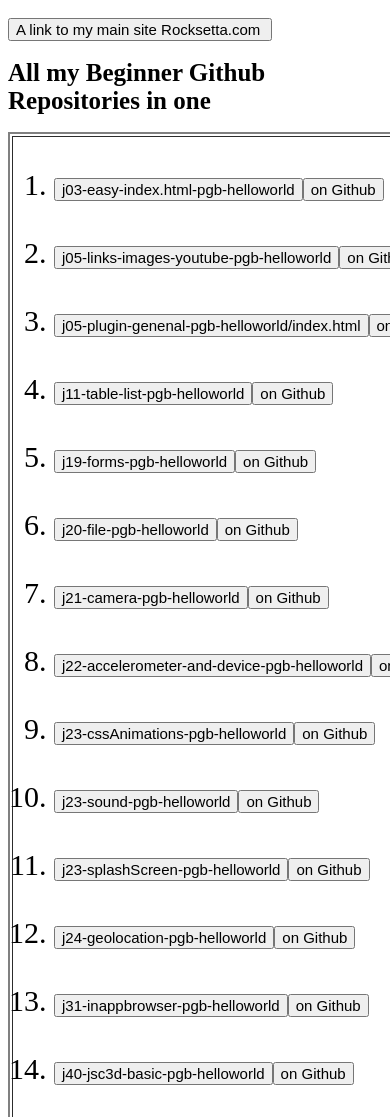
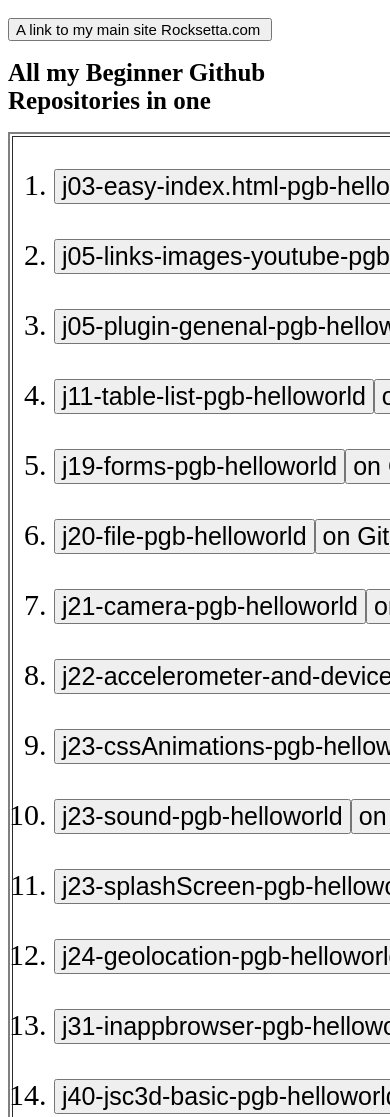
Before and after one commit to hpssjellis/j00-everything-but-the-kitchen-sink-pgb-helloworld, a plain HTML site: page index.html in a window 390 px wide. Shown: the top 1117 px of the page. Drawn offline with Linux system fonts and the light colour scheme; some packages are replaced by stand-ins of ours.

Commit message:
Update index.html

```diff
--- a/index.html
+++ b/index.html
@@ -36,29 +36,29 @@
 <table border=2 width=1000>
 <tr><td >
 <ol>
-<li><input type=button style="font-size:15px" value="j03-easy-index.html-pgb-helloworld" onclick="{location='j03-easy-index.html-pgb-helloworld-index.html'}"><input type=button style="font-size:15px" value="on Github" onclick="{location='https://github.com/hpssjellis/j03-easy-index.html-pgb-helloworld'}"><br><br>
-<li><input type=button style="font-size:15px" value="j05-links-images-youtube-pgb-helloworld" onclick="{location='j05-links-images-youtube-pgb-helloworld-index.html'}"><input type=button style="font-size:15px" value="on Github" onclick="{location='https://github.com/hpssjellis/j05-links-images-youtube-pgb-helloworld'}"><br><br>
-<li><input type=button style="font-size:15px" value="j05-plugin-genenal-pgb-helloworld/index.html" onclick="{location='j05-plugin-genenal-pgb-helloworld-index.html'}"><input type=button style="font-size:15px" value="on Github" onclick="{location='https://github.com/hpssjellis/j05-plugin-genenal-pgb-helloworld'}"><br><br>
-<li><input type=button style="font-size:15px" value="j11-table-list-pgb-helloworld" onclick="{location='j11-table-list-pgb-helloworld-index.html'}"><input type=button style="font-size:15px" value="on Github" onclick="{location='https://github.com/hpssjellis/j11-table-list-pgb-helloworld'}"><br><br>
-<li><input type=button style="font-size:15px" value="j19-forms-pgb-helloworld" onclick="{location='j19-forms-pgb-helloworld-index.html'}"><input type=button style="font-size:15px" value="on Github" onclick="{location='https://github.com/hpssjellis/j19-forms-pgb-helloworld'}"><br><br>
-<li><input type=button style="font-size:15px" value="j20-file-pgb-helloworld" onclick="{location='j20-file-pgb-helloworld-index.html'}"><input type=button style="font-size:15px" value="on Github" onclick="{location='https://github.com/hpssjellis/j20-file-pgb-helloworld'}"><br><br>
-<li><input type=button style="font-size:15px" value="j21-camera-pgb-helloworld" onclick="{location='j21-camera-pgb-helloworld-index.html'}"><input type=button style="font-size:15px" value="on Github" onclick="{location='https://github.com/hpssjellis/j21-camera-pgb-helloworld'}"><br><br>
-<li><input type=button style="font-size:15px" value="j22-accelerometer-and-device-pgb-helloworld" onclick="{location='j22-accelerometer-and-device-pgb-helloworld-index.html'}"><input type=button style="font-size:15px" value="on Github" onclick="{location='https://github.com/hpssjellis/j22-accelerometer-and-device-pgb-helloworld'}"><br><br>
-<li><input type=button style="font-size:15px" value="j23-cssAnimations-pgb-helloworld" onclick="{location='j23-cssAnimations-pgb-helloworld-index.html'}"><input type=button style="font-size:15px" value="on Github" onclick="{location='https://github.com/hpssjellis/j23-cssAnimations-pgb-helloworld'}"><br><br>
-<li><input type=button style="font-size:15px" value="j23-sound-pgb-helloworld" onclick="{location='j23-sound-pgb-helloworld-index.html'}"><input type=button style="font-size:15px" value="on Github" onclick="{location='https://github.com/hpssjellis/j23-sound-pgb-helloworld'}"><br><br>
-<li><input type=button style="font-size:15px" value="j23-splashScreen-pgb-helloworld" onclick="{location='j23-splashScreen-pgb-helloworld-index.html'}"><input type=button style="font-size:15px" value="on Github" onclick="{location='https://github.com/hpssjellis/j23-splashScreen-pgb-helloworld'}"><br><br>
-<li><input type=button style="font-size:15px" value="j24-geolocation-pgb-helloworld" onclick="{location='j24-geolocation-pgb-helloworld-index.html'}"><input type=button style="font-size:15px" value="on Github" onclick="{location='https://github.com/hpssjellis/j24-geolocation-pgb-helloworld'}"><br><br>
-<li><input type=button style="font-size:15px" value="j31-inappbrowser-pgb-helloworld" onclick="{location='j31-inappbrowser-pgb-helloworld-index.html'}"><input type=button style="font-size:15px" value="on Github" onclick="{location='https://github.com/hpssjellis/j31-inappbrowser-pgb-helloworld'}"><br><br>
-<li><input type=button style="font-size:15px" value="j40-jsc3d-basic-pgb-helloworld" onclick="{location='j40-jsc3d-basic-pgb-helloworld-index.html'}"><input type=button style="font-size:15px" value="on Github" onclick="{location='https://github.com/hpssjellis/j40-jsc3d-basic-pgb-helloworld'}"><br><br>
-<li><input type=button style="font-size:15px" value="j41-jsc3d-advanced-pgb-helloworld" onclick="{location='j41-jsc3d-advanced-pgb-helloworld-index.html'}"><input type=button style="font-size:15px" value="on Github" onclick="{location='https://github.com/hpssjellis/j41-jsc3d-advanced-pgb-helloworld'}"><br><br>
-<li><input type=button style="font-size:15px" value="j90-AJAX-pgb-helloworld" onclick="{location='j90-AJAX-pgb-helloworld-index.html'}"><input type=button style="font-size:15px" value="on Github" onclick="{location='https://github.com/hpssjellis/j90-AJAX-pgb-helloworld'}"><br><br>
+<li><input type=button style="font-size:25px" value="j03-easy-index.html-pgb-helloworld" onclick="{location='j03-easy-index.html-pgb-helloworld-index.html'}"><input type=button style="font-size:25px" value="on Github" onclick="{location='https://github.com/hpssjellis/j03-easy-index.html-pgb-helloworld'}"><br><br>
+<li><input type=button style="font-size:25px" value="j05-links-images-youtube-pgb-helloworld" onclick="{location='j05-links-images-youtube-pgb-helloworld-index.html'}"><input type=button style="font-size:25px" value="on Github" onclick="{location='https://github.com/hpssjellis/j05-links-images-youtube-pgb-helloworld'}"><br><br>
+<li><input type=button style="font-size:25px" value="j05-plugin-genenal-pgb-helloworld/index.html" onclick="{location='j05-plugin-genenal-pgb-helloworld-index.html'}"><input type=button style="font-size:25px" value="on Github" onclick="{location='https://github.com/hpssjellis/j05-plugin-genenal-pgb-helloworld'}"><br><br>
+<li><input type=button style="font-size:25px" value="j11-table-list-pgb-helloworld" onclick="{location='j11-table-list-pgb-helloworld-index.html'}"><input type=button style="font-size:25px" value="on Github" onclick="{location='https://github.com/hpssjellis/j11-table-list-pgb-helloworld'}"><br><br>
+<li><input type=button style="font-size:25px" value="j19-forms-pgb-helloworld" onclick="{location='j19-forms-pgb-helloworld-index.html'}"><input type=button style="font-size:25px" value="on Github" onclick="{location='https://github.com/hpssjellis/j19-forms-pgb-helloworld'}"><br><br>
+<li><input type=button style="font-size:25px" value="j20-file-pgb-helloworld" onclick="{location='j20-file-pgb-helloworld-index.html'}"><input type=button style="font-size:25px" value="on Github" onclick="{location='https://github.com/hpssjellis/j20-file-pgb-helloworld'}"><br><br>
+<li><input type=button style="font-size:25px" value="j21-camera-pgb-helloworld" onclick="{location='j21-camera-pgb-helloworld-index.html'}"><input type=button style="font-size:25px" value="on Github" onclick="{location='https://github.com/hpssjellis/j21-camera-pgb-helloworld'}"><br><br>
+<li><input type=button style="font-size:25px" value="j22-accelerometer-and-device-pgb-helloworld" onclick="{location='j22-accelerometer-and-device-pgb-helloworld-index.html'}"><input type=button style="font-size:25px" value="on Github" onclick="{location='https://github.com/hpssjellis/j22-accelerometer-and-device-pgb-helloworld'}"><br><br>
+<li><input type=button style="font-size:25px" value="j23-cssAnimations-pgb-helloworld" onclick="{location='j23-cssAnimations-pgb-helloworld-index.html'}"><input type=button style="font-size:25px" value="on Github" onclick="{location='https://github.com/hpssjellis/j23-cssAnimations-pgb-helloworld'}"><br><br>
+<li><input type=button style="font-size:25px" value="j23-sound-pgb-helloworld" onclick="{location='j23-sound-pgb-helloworld-index.html'}"><input type=button style="font-size:25px" value="on Github" onclick="{location='https://github.com/hpssjellis/j23-sound-pgb-helloworld'}"><br><br>
+<li><input type=button style="font-size:25px" value="j23-splashScreen-pgb-helloworld" onclick="{location='j23-splashScreen-pgb-helloworld-index.html'}"><input type=button style="font-size:25px" value="on Github" onclick="{location='https://github.com/hpssjellis/j23-splashScreen-pgb-helloworld'}"><br><br>
+<li><input type=button style="font-size:25px" value="j24-geolocation-pgb-helloworld" onclick="{location='j24-geolocation-pgb-helloworld-index.html'}"><input type=button style="font-size:25px" value="on Github" onclick="{location='https://github.com/hpssjellis/j24-geolocation-pgb-helloworld'}"><br><br>
+<li><input type=button style="font-size:25px" value="j31-inappbrowser-pgb-helloworld" onclick="{location='j31-inappbrowser-pgb-helloworld-index.html'}"><input type=button style="font-size:25px" value="on Github" onclick="{location='https://github.com/hpssjellis/j31-inappbrowser-pgb-helloworld'}"><br><br>
+<li><input type=button style="font-size:25px" value="j40-jsc3d-basic-pgb-helloworld" onclick="{location='j40-jsc3d-basic-pgb-helloworld-index.html'}"><input type=button style="font-size:25px" value="on Github" onclick="{location='https://github.com/hpssjellis/j40-jsc3d-basic-pgb-helloworld'}"><br><br>
+<li><input type=button style="font-size:25px" value="j41-jsc3d-advanced-pgb-helloworld" onclick="{location='j41-jsc3d-advanced-pgb-helloworld-index.html'}"><input type=button style="font-size:25px" value="on Github" onclick="{location='https://github.com/hpssjellis/j41-jsc3d-advanced-pgb-helloworld'}"><br><br>
+<li><input type=button style="font-size:25px" value="j90-AJAX-pgb-helloworld" onclick="{location='j90-AJAX-pgb-helloworld-index.html'}"><input type=button style="font-size:25px" value="on Github" onclick="{location='https://github.com/hpssjellis/j90-AJAX-pgb-helloworld'}"><br><br>
 
 
 
 
 
-<li><input type=button style="font-size:15px" value="" onclick="{location=''}"><input type=button style="font-size:15px" value="on Github" onclick="{location='https://github.com/hpssjellis/'}"><br><br>
-<li><input type=button style="font-size:15px" value="" onclick="{location=''}"><input type=button style="font-size:15px" value="on Github" onclick="{location='https://github.com/hpssjellis/'}"><br><br>
+<li><input type=button style="font-size:25px" value="" onclick="{location=''}"><input type=button style="font-size:15px" value="on Github" onclick="{location='https://github.com/hpssjellis/'}"><br><br>
+<li><input type=button style="font-size:25px" value="" onclick="{location=''}"><input type=button style="font-size:15px" value="on Github" onclick="{location='https://github.com/hpssjellis/'}"><br><br>
 <br><br>
 
   </td></tr>
```
